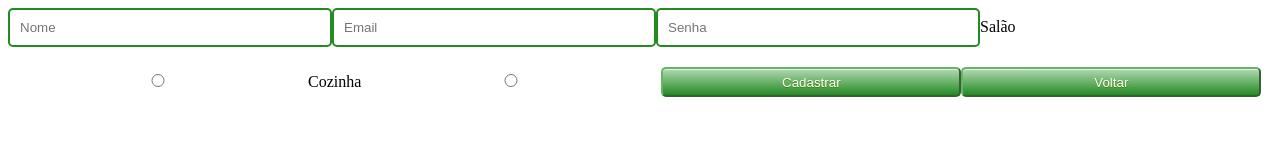
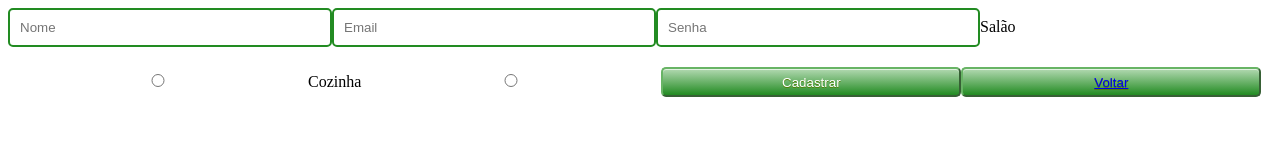
Before and after one commit to karinavit/SAP004-Burguer-Queen, a React (Create React App) app: page /cadastro in a window 1280 px wide. Shown: the top 160 px of the page. Built offline with nearby package versions, Linux system fonts and the light colour scheme.

Commit message:
inseridos botões e links de rotas internas para o cadastro da tela de login e voltar da tela de cadastro.

```diff
--- a/src/pages/Componentes/Form.js
+++ b/src/pages/Componentes/Form.js
@@ -1,5 +1,6 @@
 import React from '../../../node_modules/react';
 import { useHistory } from "react-router-dom";
+import { Link } from 'react-router-dom';
 import Input from './Input/Input';
 import Button from './Button';
 import firebase from '../../fireconfig.js';
@@ -68,6 +69,7 @@ function ActionLink() {
                             />
                         </p>
                     <Button onClick={e=> login(e)}>Logar</Button>
+                    <label type="button">Ainda não tem cadastro? Clique <Link to="/cadastro">aqui</Link></label>
 
                 </form>
 
--- a/src/pages/Componentes/FormCad.js
+++ b/src/pages/Componentes/FormCad.js
@@ -1,4 +1,5 @@
 import React, {useState} from 'react';
+import { Link } from 'react-router-dom'
 import Input from './Input/Input';
 import Button from './Button';
 import firebase from '../../fireconfig.js';
@@ -52,7 +53,7 @@ function FormCad() {
             <Input type="radio" text="Salão" value="salão" name='cargo' onChange={e=> setCargo(e.target.value)}/>
             <Input type="radio" text="Cozinha" value="cozinha" name='cargo' onChange={e=> setCargo(e.target.value)}/>
             <Button onClick={e=> register(e)}>Cadastrar</Button>
-            <Button>Voltar</Button>
+            <Button><Link to="/">Voltar</Link></Button>
         </form>
       </>
     );
```
